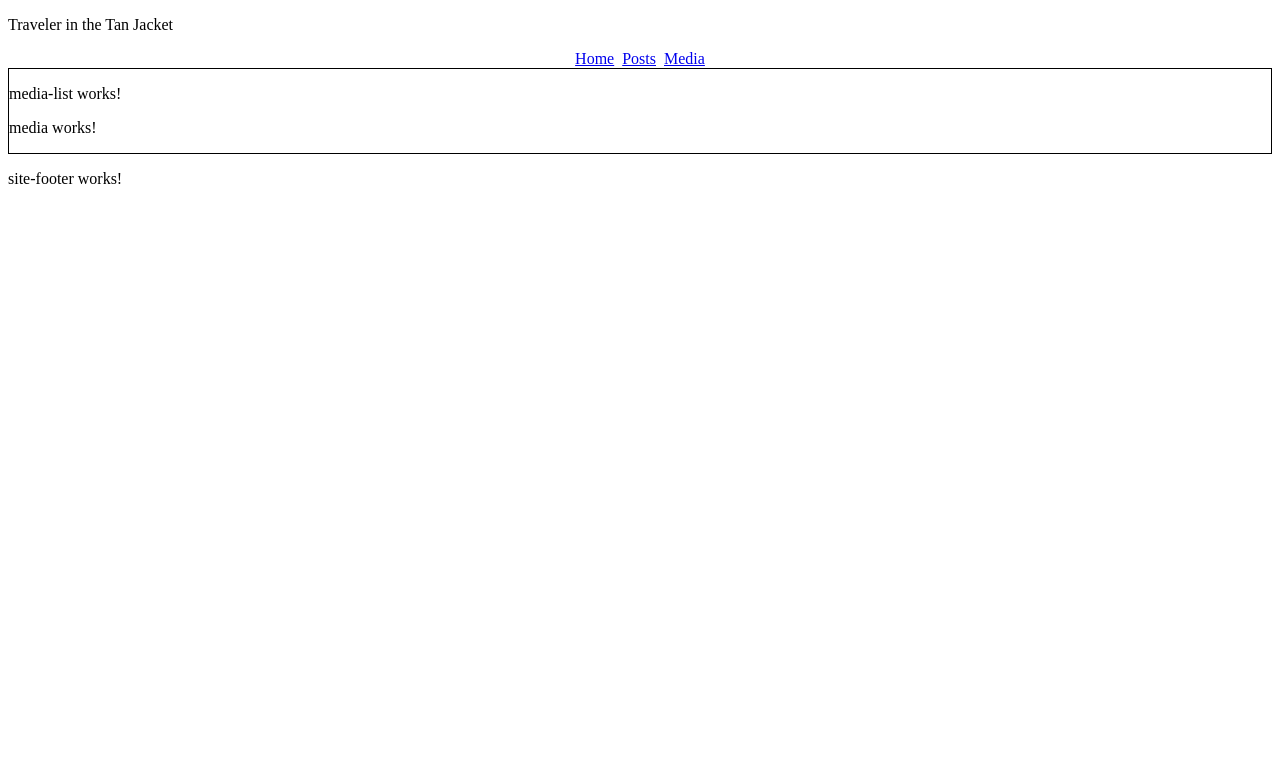
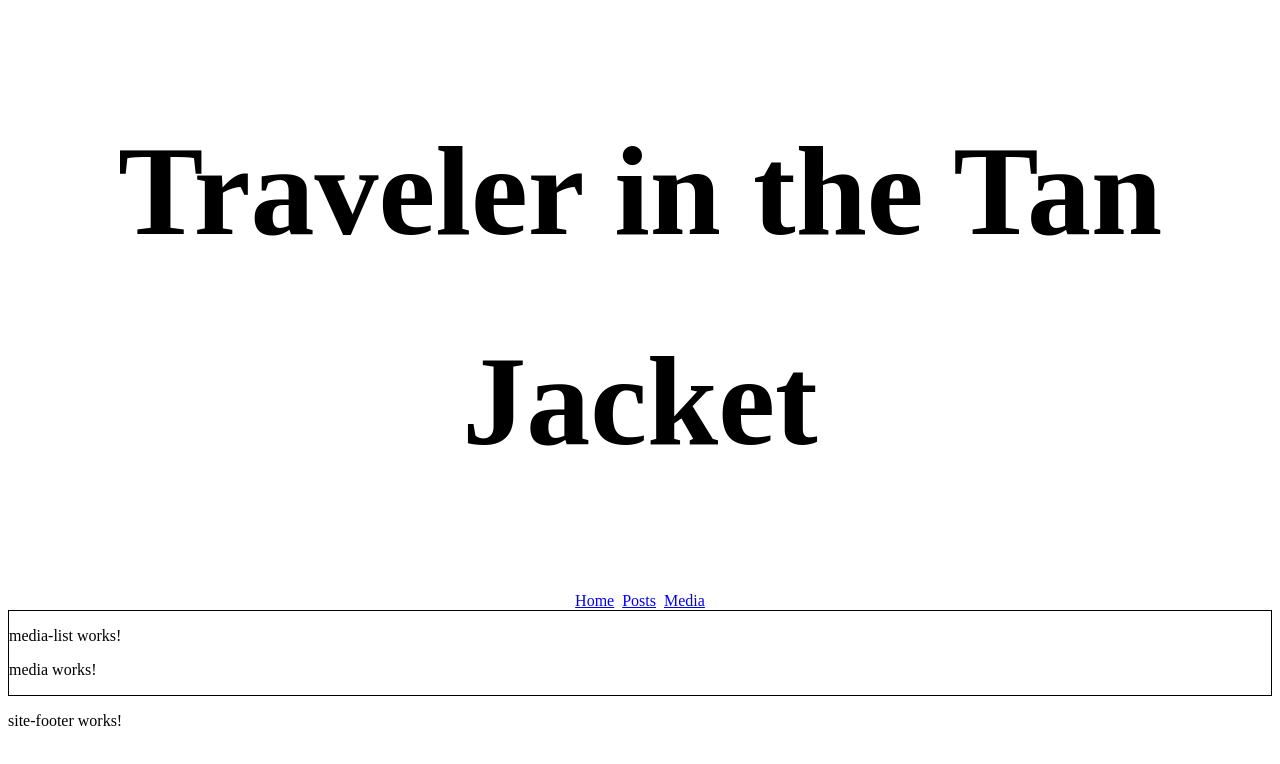
Before and after one commit to mrfett/myspaceExercise, an Angular app: page /media in a window 1280 px wide. Shown: the top 764 px of the page. Built offline with nearby package versions, Linux system fonts and the light colour scheme.

Commit message:
Updated font size and element of title

```diff
--- a/src/app/site-header/site-header.component.html
+++ b/src/app/site-header/site-header.component.html
@@ -1,4 +1,4 @@
-<p>Traveler in the Tan Jacket</p>
+<h1>Traveler in the Tan Jacket</h1>
 <nav>
     <a routerLink="/home">Home</a>
     <a routerLink="/posts">Posts</a>
--- a/src/app/site-header/site-header.component.scss
+++ b/src/app/site-header/site-header.component.scss
@@ -1,3 +1,9 @@
+h1 {
+    text-align: center;
+    font-size: 128px;
+    line-height: 210px;
+}
+
 nav {
     display: flex;
     gap: .5rem;
```
